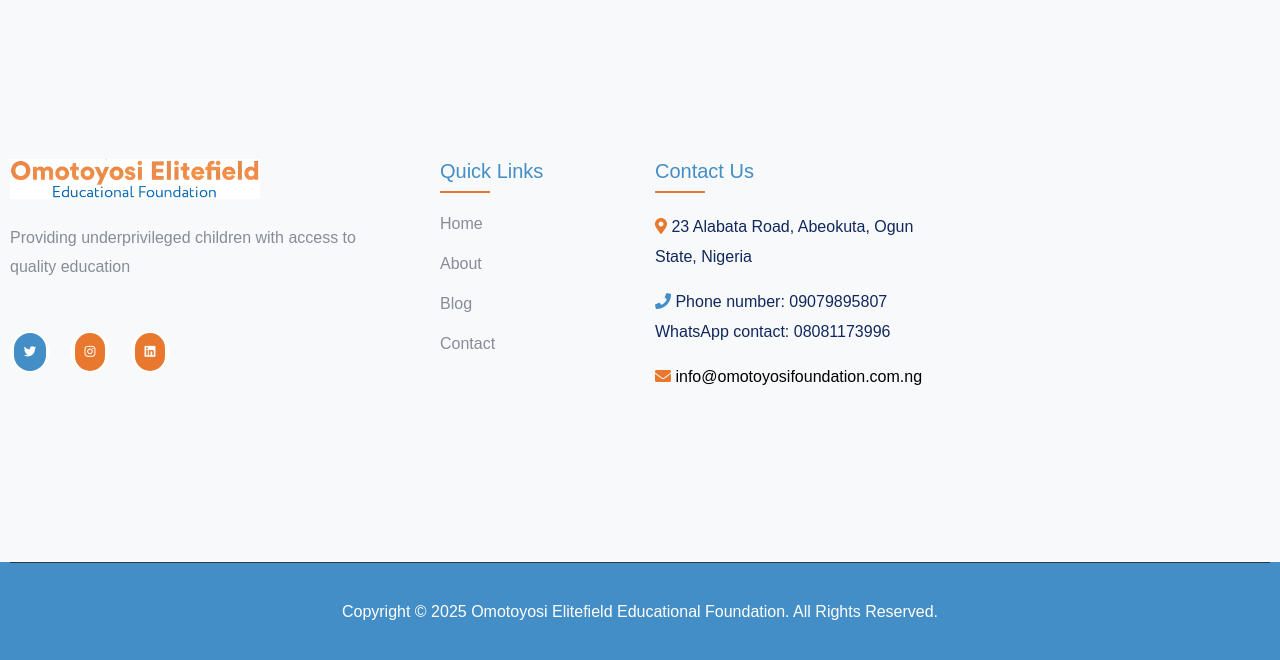
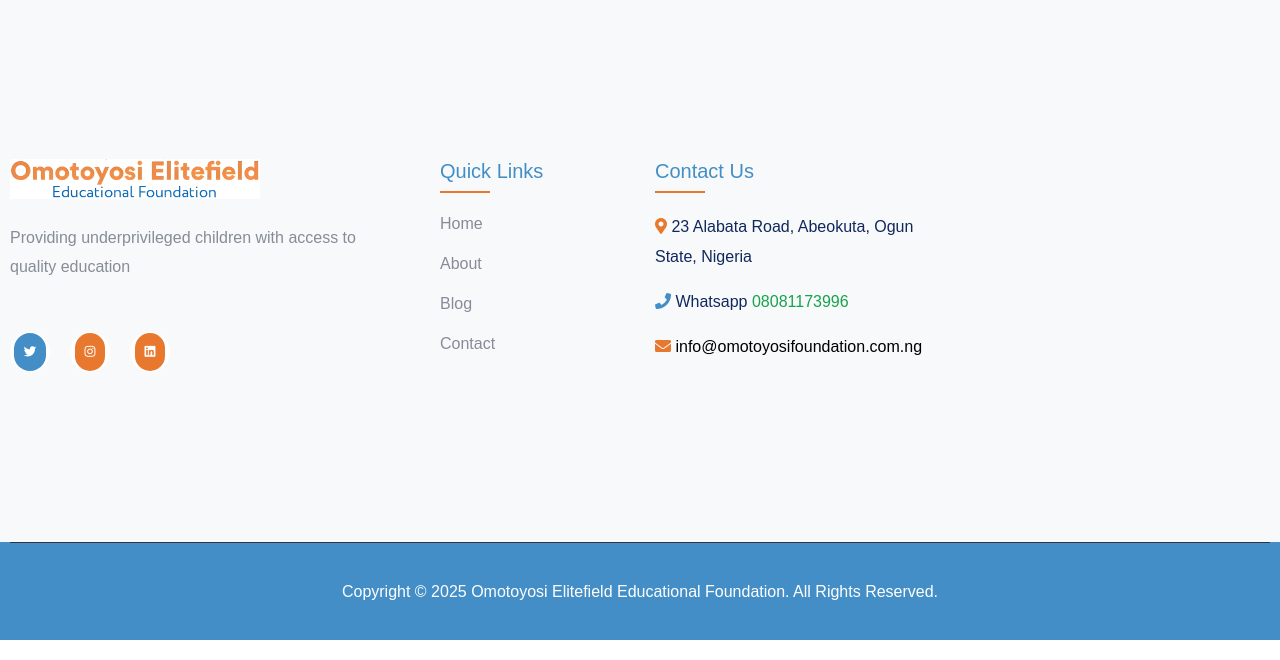
Before and after one commit to isaac0yen/omotoyosi-elitefield, a PHP site: page /about.php in a window 1280 px wide. Shown: the part 4752-5412 px from the top of the page. Run offline with PHP 8.4, Linux system fonts and the light colour scheme; some libraries are stand-ins or nearby versions; some web fonts are replaced.

Commit message:
feat: update contact display with clickable WhatsApp link and code formatting improvements

```diff
--- a/includes/config.php
+++ b/includes/config.php
@@ -5,7 +5,8 @@ $siteConfig = [
     'site_url' => 'https://omotoyosifoundation.com.ng',
     'site_description' => 'Providing underprivileged children with access to quality education',
     'contact_email' => 'info@omotoyosifoundation.com.ng',
-    'contact_phone' => 'Phone number: 09079895807 <br/> WhatsApp contact: 08081173996',
+    'contact_phone' => '08081173996',
+    'contact_whatsapp' => '<a href="https://wa.me/2348081173996" class="text-green-600 hover:text-green-800 transition-colors duration-300">08081173996</a>',
     'contact_address' => '23 Alabata Road, Abeokuta, Ogun State, Nigeria',
     'social_media' => [
         'twitter' => 'https://twitter.com/Elitefield_edu',
@@ -15,12 +16,14 @@ $siteConfig = [
 ];
 
 // Function to get active class for navigation
-function isActive($pageName, $currentPage) {
+function isActive($pageName, $currentPage)
+{
     return $pageName === $currentPage ? 'active' : '';
 }
 
 // Function to load blog posts from JSON
-function loadBlogPosts() {
+function loadBlogPosts()
+{
     $jsonFile = __DIR__ . '/../blog-posts.json';
     if (file_exists($jsonFile)) {
         $jsonData = file_get_contents($jsonFile);
@@ -30,7 +33,8 @@ function loadBlogPosts() {
 }
 
 // Function to get blog post by slug
-function getBlogPostBySlug($slug) {
+function getBlogPostBySlug($slug)
+{
     $posts = loadBlogPosts();
     if ($posts && isset($posts['posts'])) {
         foreach ($posts['posts'] as $post) {
@@ -43,7 +47,8 @@ function getBlogPostBySlug($slug) {
 }
 
 // Function to get recent blog posts
-function getRecentBlogPosts($limit = 3) {
+function getRecentBlogPosts($limit = 3)
+{
     $posts = loadBlogPosts();
     if ($posts && isset($posts['posts'])) {
         return array_slice($posts['posts'], 0, $limit);
@@ -52,7 +57,8 @@ function getRecentBlogPosts($limit = 3) {
 }
 
 // Base URL function to handle subdirectories
-function baseUrl($path = '') {
+function baseUrl($path = '')
+{
     $basePath = '';
     return $basePath . $path;
 }
@@ -112,4 +118,3 @@ $teamMembers = [
         'social_media' => []
     ]
 ];
-?>
--- a/includes/footer.php
+++ b/includes/footer.php
@@ -52,7 +52,7 @@
                         </div>
                         <div class="footer-cap">
                             <p><i class="fas fa-map-marker-alt" style="color: rgb(231, 120, 46);"></i> <?php echo $siteConfig['contact_address']; ?></p>
-                            <p><i class="fas fa-phone" style="color: rgb(67, 142, 198);"></i> <?php echo $siteConfig['contact_phone']; ?></p>
+                            <p><i class="fas fa-phone" style="color: rgb(67, 142, 198);"></i> Whatsapp <?php echo $siteConfig['contact_whatsapp']; ?></p>
                             <p><i class="fas fa-envelope" style="color: rgb(231, 120, 46);"></i> <a class="text-black" href="mailto:<?php echo $siteConfig['contact_email']; ?>"><?php echo $siteConfig['contact_email']; ?></a></p>
                         </div>
                     </div>
```
